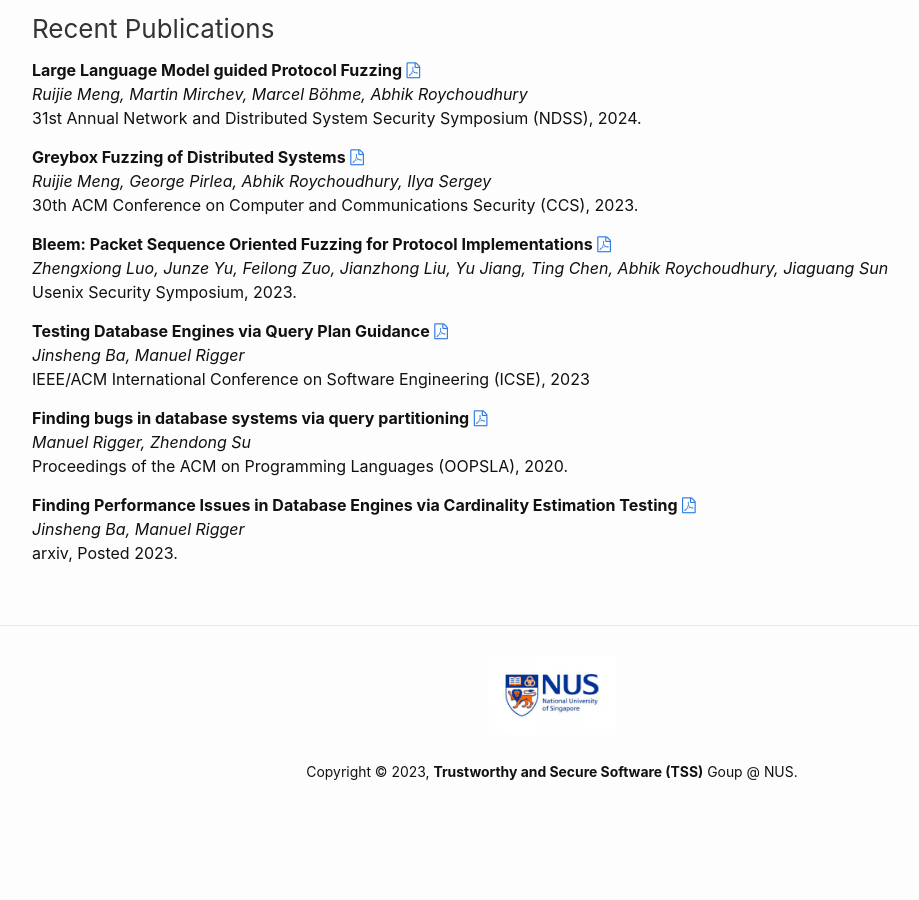
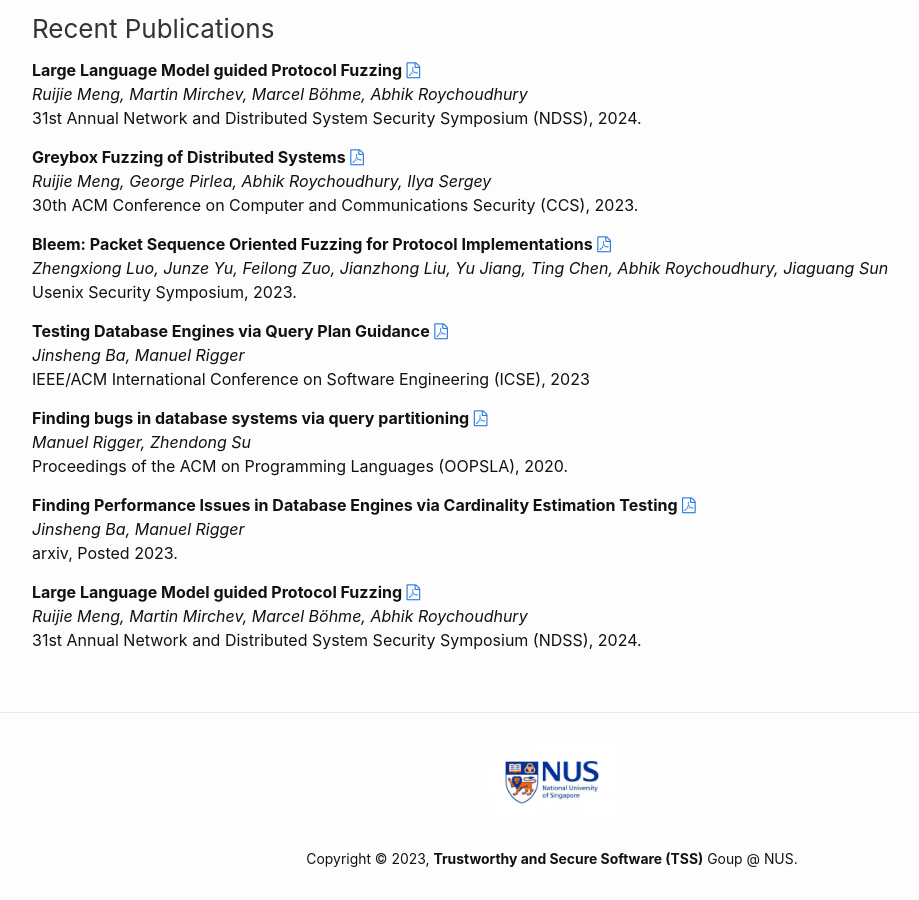
Before and after one commit to nus-tss/nus-tss.github.io, a Jekyll site: the page built from _pages/fuzzing_publications.md, in a window 1280 px wide and 900 px high, scrolled down 792 px. Shown: the whole window, without its empty margins (88-1007 px from the left). Built offline with Jekyll 4.4.1, drawn with Linux system fonts in a browser that asks for light colours; nearby versions of some CDN libraries; before the commit the page ends 1605 px from its top, so only the background shows below that.

Commit message:
Update Meng Ruijie LLM paper

```diff
--- a/_pages/fuzzing_publications.md
+++ b/_pages/fuzzing_publications.md
@@ -93,10 +93,16 @@ _Manuel Rigger, Zhendong Su_
 <br>
 Proceedings of the ACM on Programming Languages (OOPSLA), 2020.
 
-**Finding Performance Issues in Database Engines via Cardinality Estimation
-Testing**
+**Finding Performance Issues in Database Engines via Cardinality Estimation Testing**
 [{{page.pdf}}](https://arxiv.org/pdf/2306.00355.pdf)
 <br>
 _Jinsheng Ba, Manuel Rigger_
 <br>
 arxiv, Posted 2023.
+
+**Large Language Model guided Protocol Fuzzing**
+[{{page.pdf}}](https://abhikrc.com/pdf/NDSS24.pdf)
+<br>
+_Ruijie Meng, Martin Mirchev, Marcel Böhme, Abhik Roychoudhury_
+<br>
+31st Annual Network and Distributed System Security Symposium (NDSS), 2024.
```
Also changed, not shown: Gemfile.lock.
